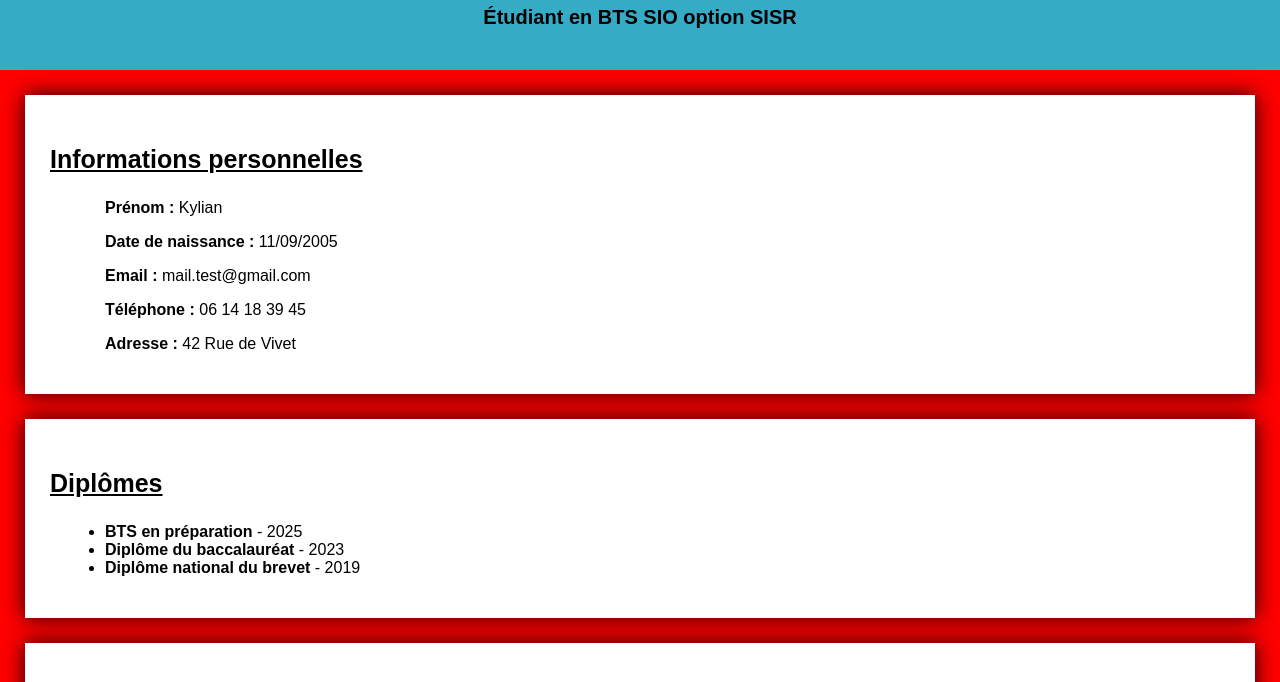
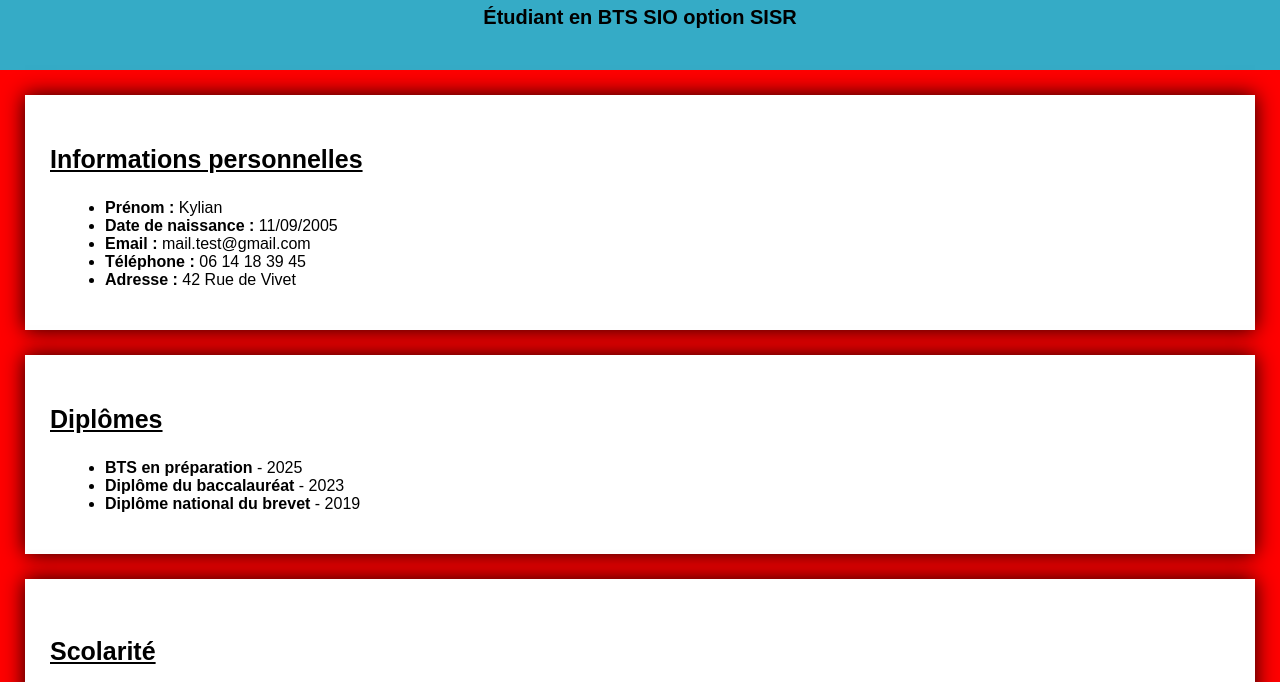
Before and after one commit to Ennderrr/kylian.github.io, a plain HTML site: page index.html in a window 1280 px wide. Shown: the part 118-800 px from the top of the page. Drawn offline with Linux system fonts and the light colour scheme.

Commit message:
Update HTML
TP M. Guichard

```diff
--- a/index.html
+++ b/index.html
@@ -1,5 +1,8 @@
 <!DOCTYPE html>
 <html lang="fr">
+
+<title>TP M. Guichard - CV en HTML</title>
+
 </head>
     <link rel="stylesheet" href="styles.css">
 <body>
@@ -11,11 +14,11 @@
     <section>
         <h3><u>Informations personnelles</u></h3>
         <ul>
-            <p><strong>Prénom :</strong> Kylian</p>
-            <p><strong>Date de naissance :</strong> 11/09/2005</p>
-            <p><strong>Email :</strong> mail.test@gmail.com</p>
-            <p><strong>Téléphone :</strong> 06 14 18 39 45</p>
-            <p><strong>Adresse :</strong> 42 Rue de Vivet</p>
+            <li><strong>Prénom :</strong> Kylian</li>
+            <li><strong>Date de naissance :</strong> 11/09/2005</li>
+            <li><strong>Email :</strong> mail.test@gmail.com</li>
+            <li><strong>Téléphone :</strong> 06 14 18 39 45</li>
+            <li><strong>Adresse :</strong> 42 Rue de Vivet</li>
         </ul>
     </section>
 
```
